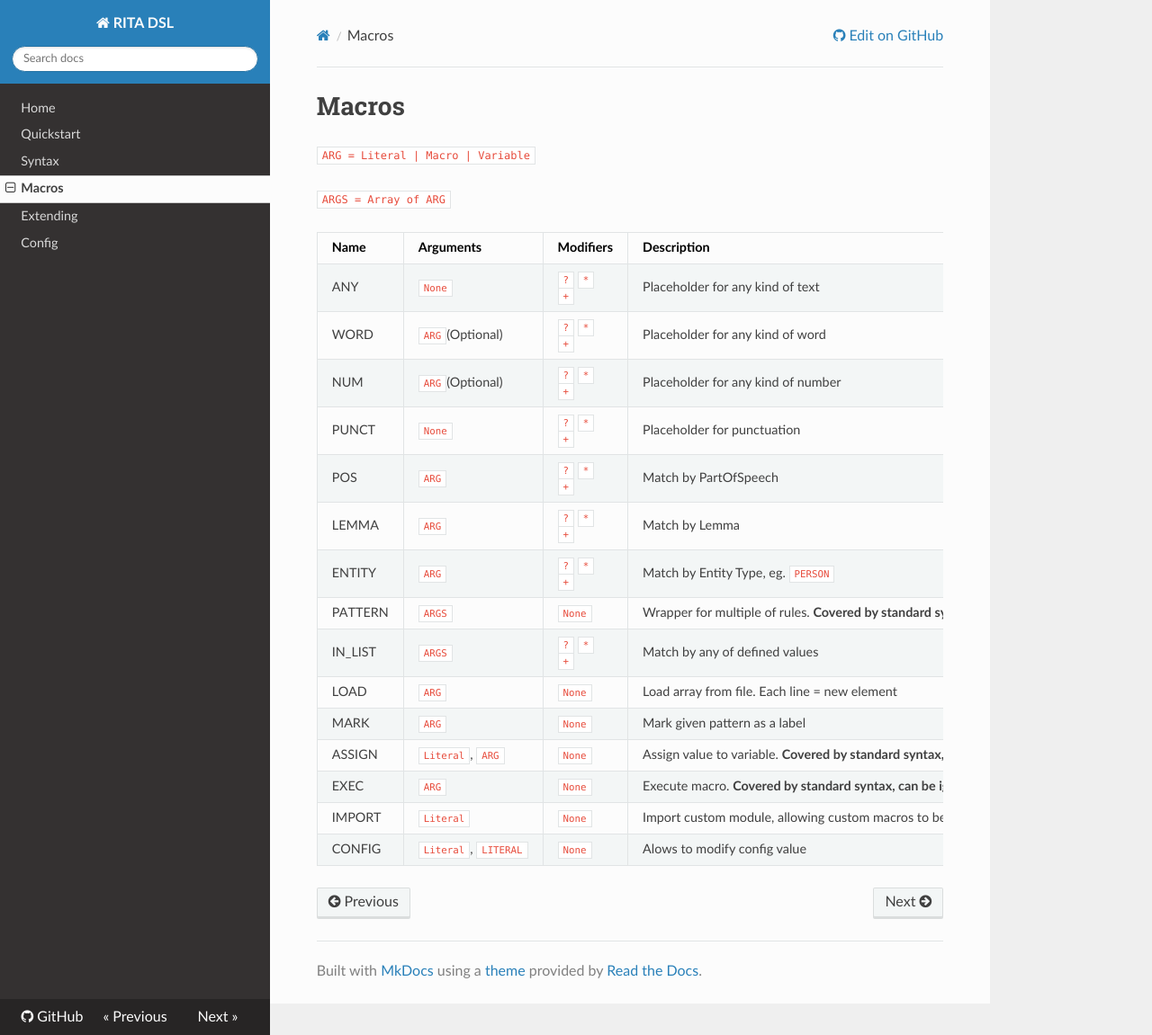
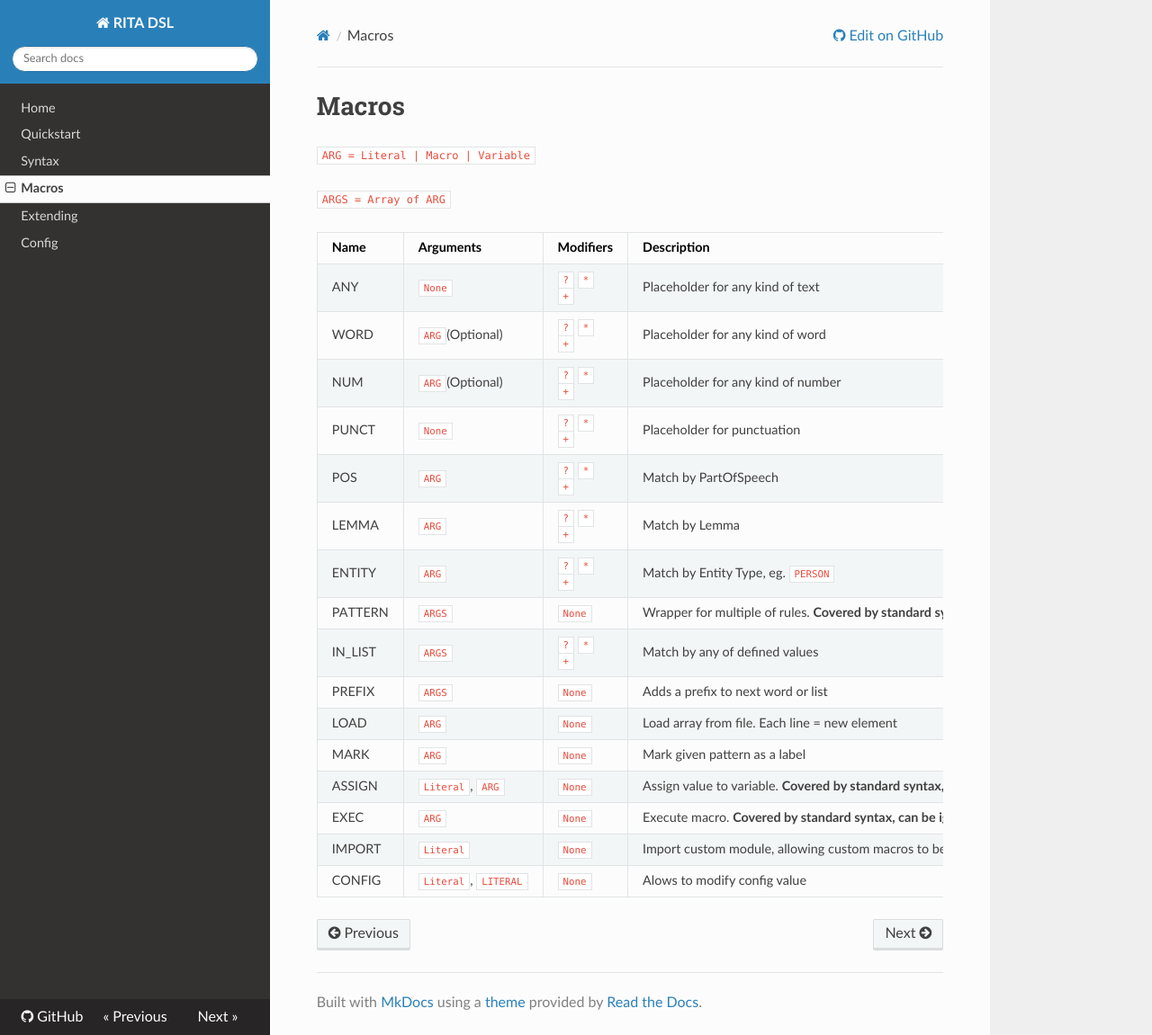
Before and after one commit to zaibacu/rita-dsl, an MkDocs documentation site: the page built from docs/macros.md, in a window 1280 px wide and 1151 px high. Shown: the whole window at 90% size. Built offline with MkDocs 1.6.1, drawn with Linux system fonts in a browser that asks for light colours; nearby versions of some CDN libraries.

Commit message:
Update docs

```diff
--- a/docs/macros.md
+++ b/docs/macros.md
@@ -15,6 +15,7 @@
 | ENTITY  |`ARG`                 |`?` `*` `+`|Match by Entity Type, eg. `PERSON`           |
 | PATTERN |`ARGS`                |`None`     |Wrapper for multiple of rules. **Covered by standard syntax, can be ignored**                |
 | IN_LIST |`ARGS`                |`?` `*` `+`|Match by any of defined values               |
+| PREFIX  |`ARGS`                |`None`     |Adds a prefix to next word or list           |
 | LOAD    |`ARG`                 |`None`     |Load array from file. Each line = new element|
 | MARK    |`ARG`                 |`None`     |Mark given pattern as a label                |
 | ASSIGN  |`Literal`, `ARG`      |`None`     |Assign value to variable. **Covered by standard syntax, can be ignored**                     |
```
